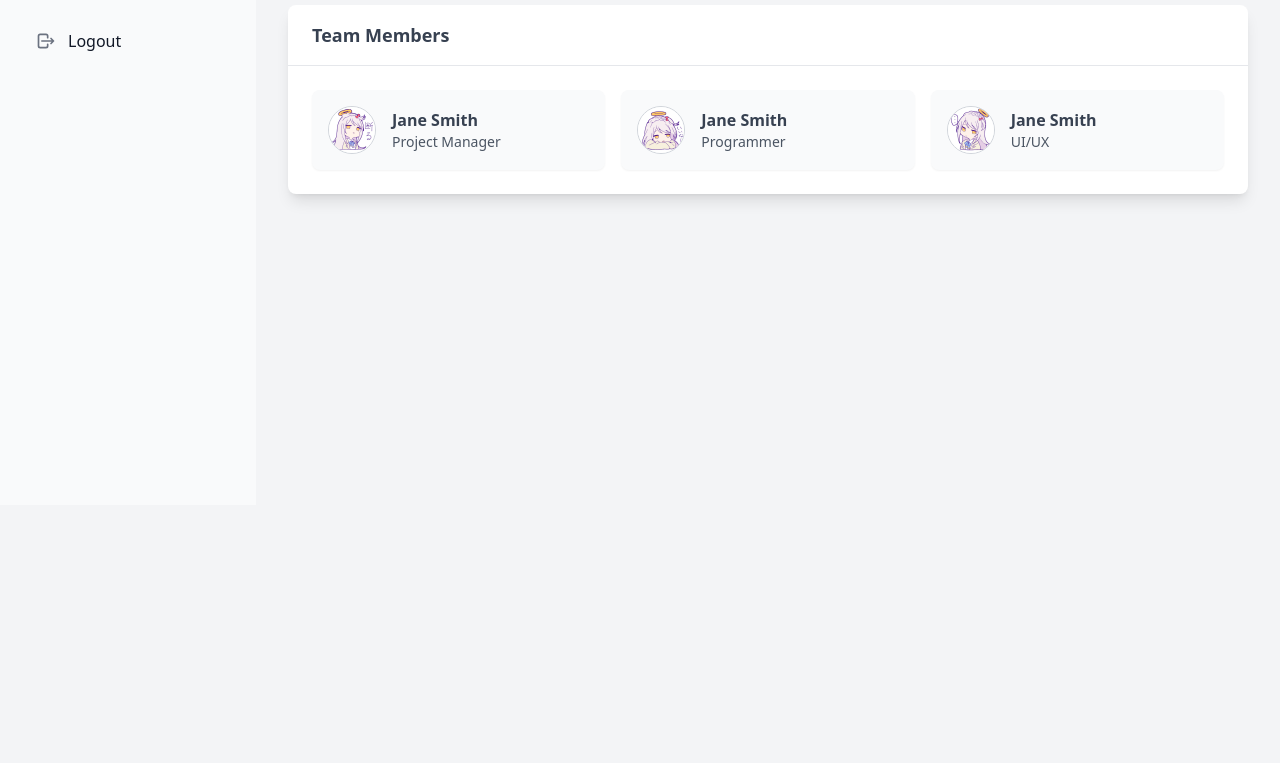
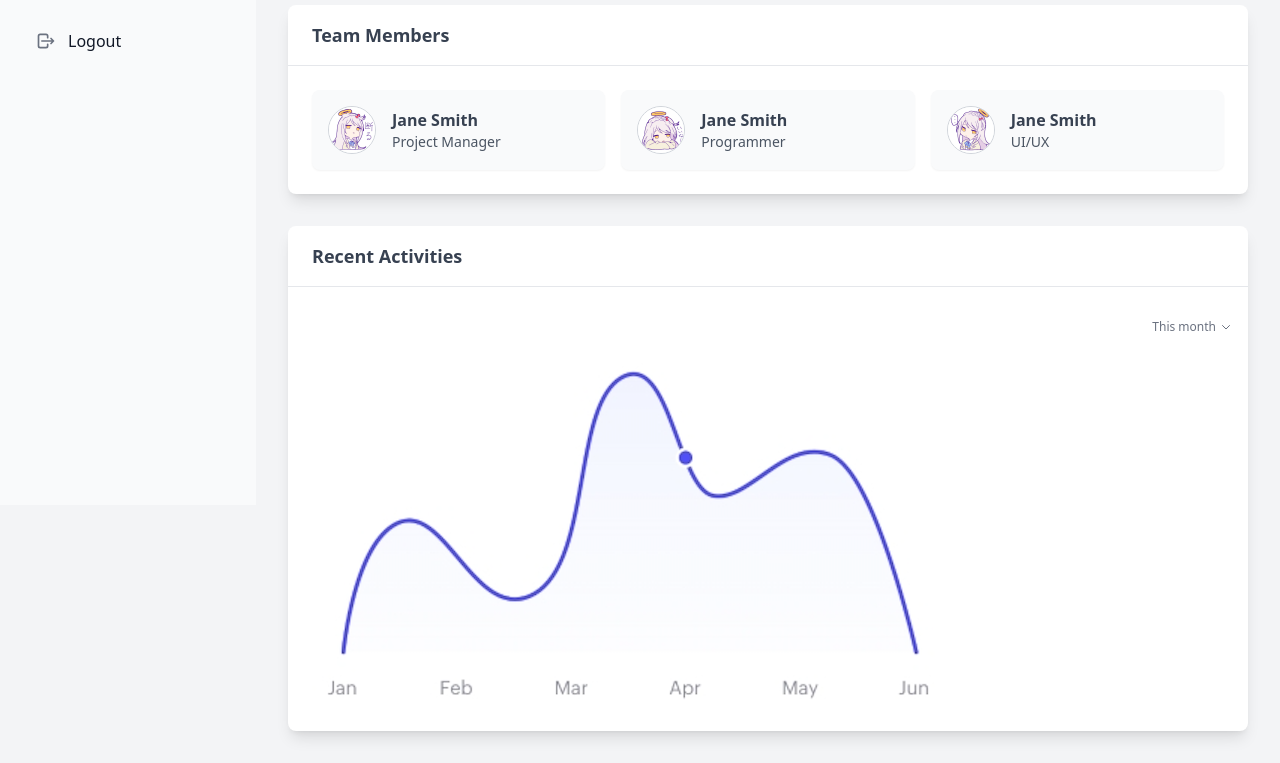
Before and after one commit to alvisyahban/TugasPWLKel7, a website: page dist/dashboard.html in a window 1280 px wide. Shown: the part 295-1058 px from the top of the page. Before the commit the page ends 800 px from the top, so only its background shows below. Drawn offline with nearby package versions, Linux system fonts and the light colour scheme.

Commit message:
menambahkan recent activites

```diff
--- a/dist/dashboard.html
+++ b/dist/dashboard.html
@@ -157,10 +157,30 @@
                         </div>
                     </div>
                 </div>
-
-
             </div>
 
+            <div class="col-span-3 ">
+                <div class="bg-white dark:bg-fuchsia-700 rounded-lg shadow-lg overflow-hidden mt-8">
+                    <div class="px-6 py-4 border-b border-gray-200">
+                        <h2 class="text-lg font-semibold text-gray-700 dark:text-white">Recent Activities</h2>
+                    </div>
+                    <div class="relative mt-4 bg-white w-full h-auto rounded-2xl">
+                        <div class="absolute top-4 right-4 inline-flex items-center text-xs text-gray-500 space-x-1">
+                            <span>This month</span>
+                            <span>
+                                <svg xmlns="http://www.w3.org/2000/svg" class="h-3 w-3 stroke-gray-500"
+                                    fill="none" viewBox="0 0 24 24" stroke="currentColor">
+                                    <path stroke-linecap="round" stroke-linejoin="round" stroke-width="2"
+                                        d="M19 9l-7 7-7-7" />
+                                </svg>
+                            </span>
+                        </div>
+                        <div class="px-6 pt-10 pb-6 h-42">
+                            <img src="assets/chart.jpg" alt="Recent Activities Chart" class="">
+                        </div>
+                    </div>
+                </div>
+            </div>
         </main>
       <!-- Recent Tasks Section -->
 
```
